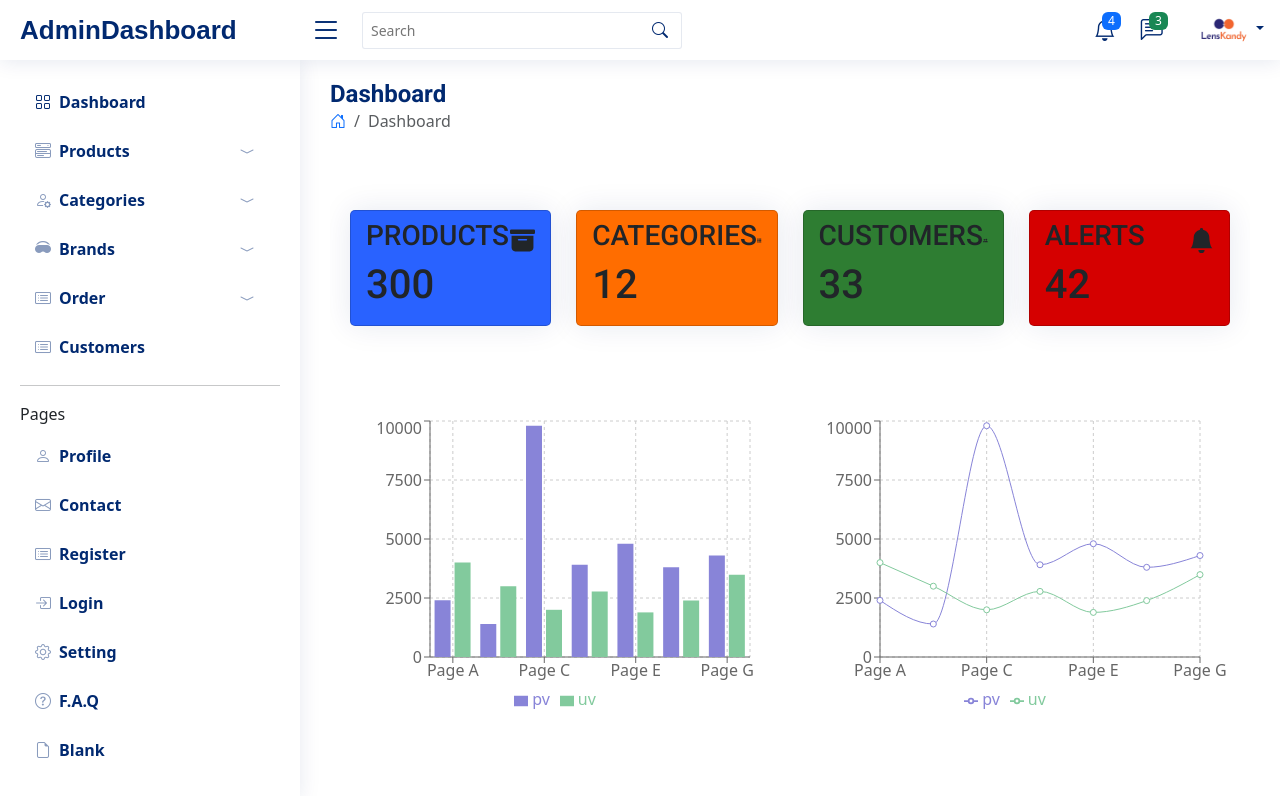
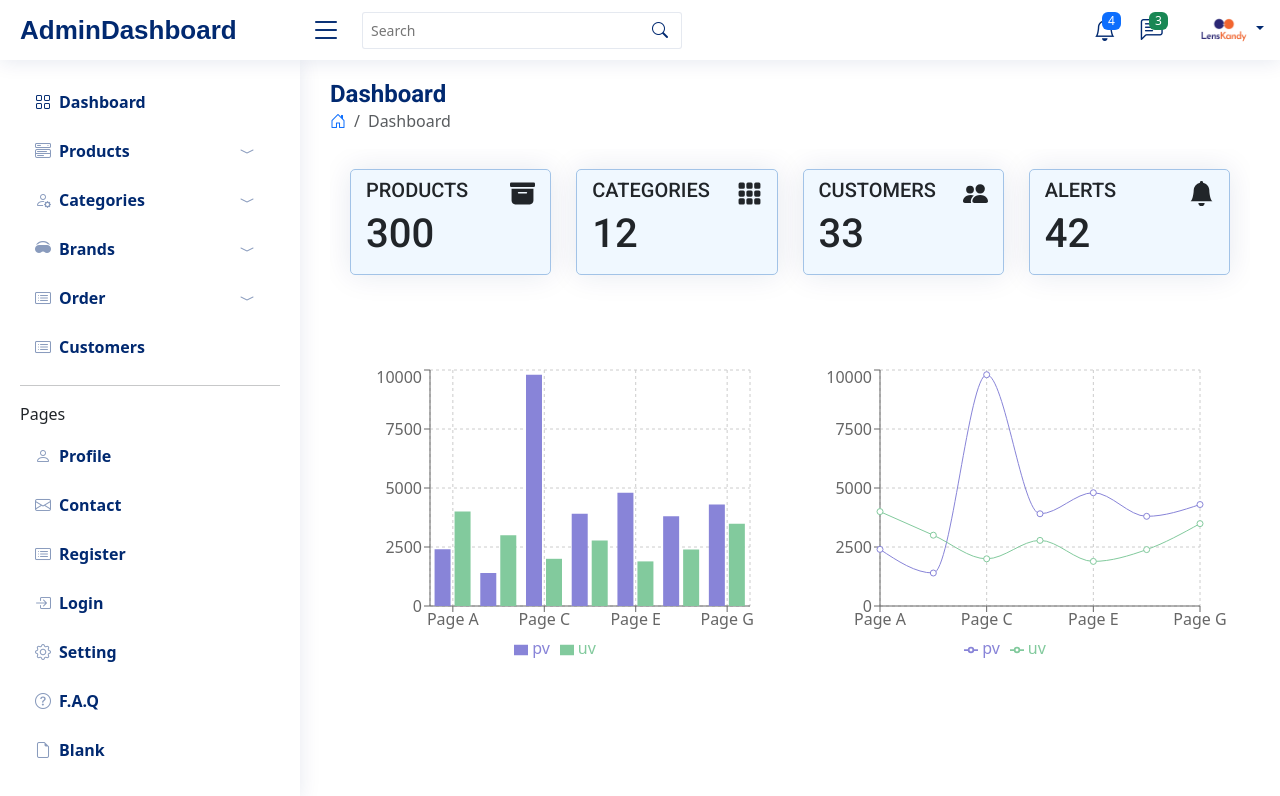
Before and after one commit to GahtoriAnkita/AdminPannel, a React (Create React App) app in the folder admin-dashboard/: page / in a window 1280 px wide. Shown: the top 796 px of the page. Built offline with nearby package versions, Linux system fonts and the light colour scheme.

Commit message:
dashboard

```diff
--- a/admin-dashboard/package.json
+++ b/admin-dashboard/package.json
@@ -44,5 +44,8 @@
       "last 1 firefox version",
       "last 1 safari version"
     ]
+  },
+  "devDependencies": {
+    "react-router-dom": "^6.22.0"
   }
 }
--- a/admin-dashboard/src/components/Dashboard.jsx
+++ b/admin-dashboard/src/components/Dashboard.jsx
@@ -52,35 +52,31 @@ function Dashboard() {
     return (
         <>
             <main className='main-container'>
-                <div className='main-title'>
-                    <h3>DASHBOARD</h3>
-                </div>
-
                 <div className='main-cards'>
-                    <div className='card'>
-                        <div className='card-inner'>
-                            <h3>PRODUCTS</h3>
+                    <div className='card' style={{  backgroundColor: "aliceBlue"}}>
+                        <div className='card-inner' >
+                            <h5>PRODUCTS</h5>
                             <BsFillArchiveFill className='card_icon' />
                         </div>
                         <h1>300</h1>
                     </div>
-                    <div className='card'>
-                        <div className='card-inner'>
-                            <h3>CATEGORIES</h3>
+                    <div className='card' style={{  backgroundColor: "aliceBlue"}}>
+                        <div className='card-inner' >
+                            <h5>CATEGORIES</h5>
                             <BsFillGrid3X3GapFill className='card_icon' />
                         </div>
                         <h1>12</h1>
                     </div>
-                    <div className='card'>
+                    <div className='card' style={{  backgroundColor: "aliceBlue"}}>
                         <div className='card-inner'>
-                            <h3>CUSTOMERS</h3>
+                            <h5>CUSTOMERS</h5>
                             <BsPeopleFill className='card_icon' />
                         </div>
                         <h1>33</h1>
                     </div>
-                    <div className='card'>
+                    <div className='card' style={{  backgroundColor: "aliceBlue"}} >
                         <div className='card-inner'>
-                            <h3>ALERTS</h3>
+                            <h5>ALERTS</h5>
                             <BsFillBellFill className='card_icon' />
                         </div>
                         <h1>42</h1>
@@ -131,7 +127,6 @@ function Dashboard() {
                             <Line type="monotone" dataKey="uv" stroke="#82ca9d" />
                         </LineChart>
                     </ResponsiveContainer>
-
                 </div>
             </main>
         </>
--- a/admin-dashboard/src/components/dashboard.css
+++ b/admin-dashboard/src/components/dashboard.css
@@ -57,6 +57,8 @@
   justify-content: space-around;
   padding: 8px 15px;
   border-radius: 5px;
+  border: 1px solid rgb(162, 195, 231);
+  background-color: aliceblue;
 }
 
 .card:first-child {
```
Also changed, not shown: 1 other file (tests, documents, lock files or other folders).
